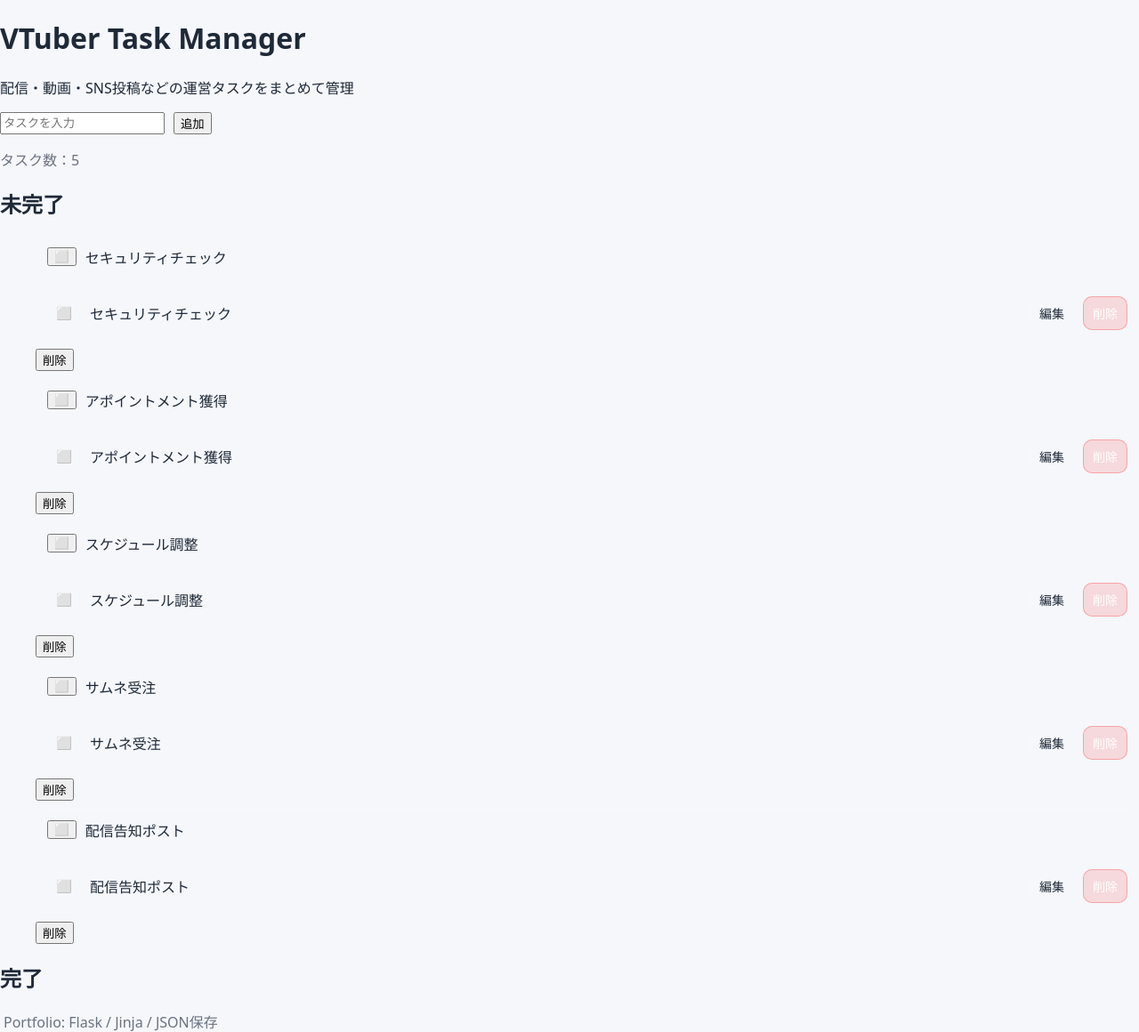
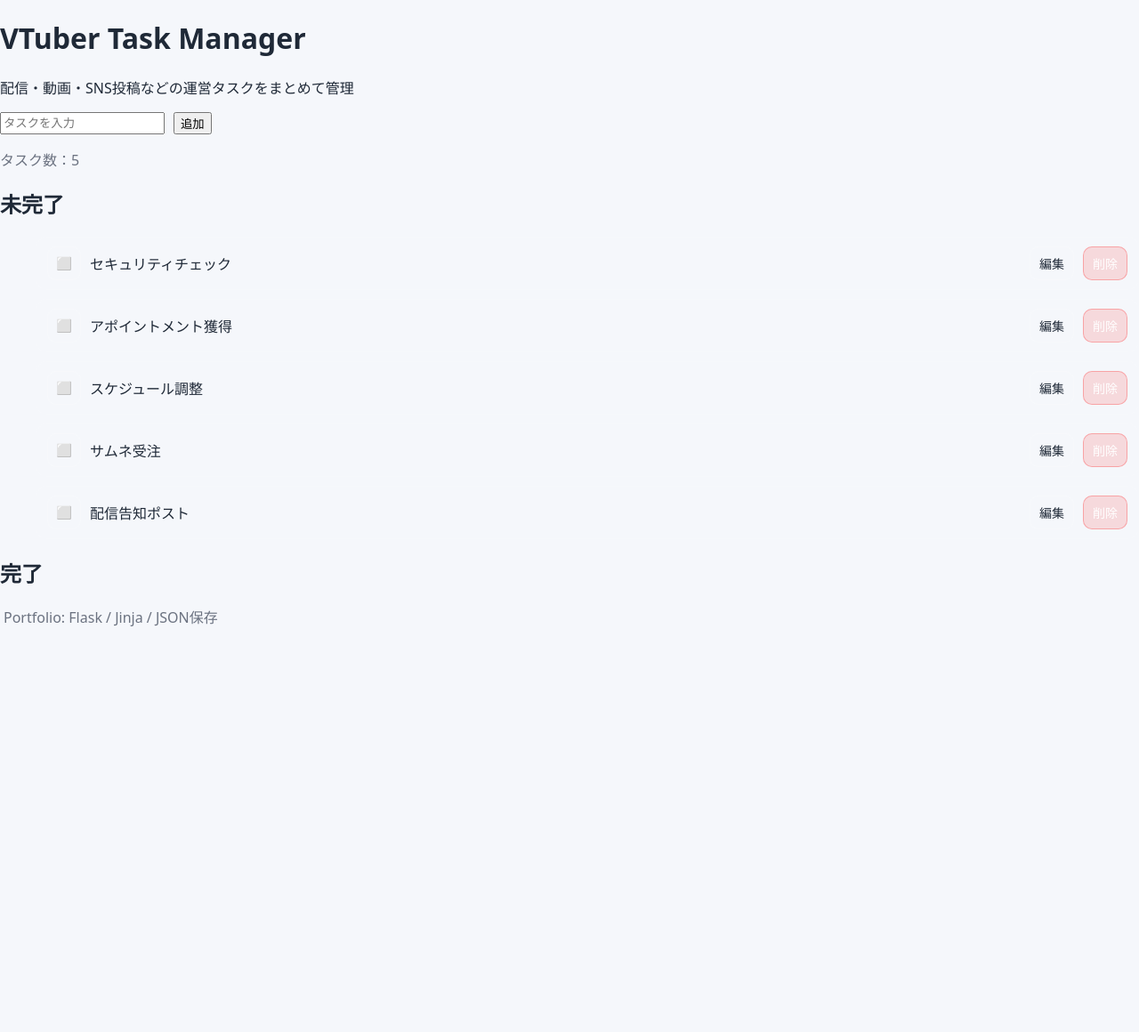
Before and after one commit to lvkfc1623-arch/vtuber-task-manager, a Flask app: page / in a window 1280 px wide. Shown: the whole page at 89% size. After the commit the page ends 704 px from the top, so only its background shows below. Run offline with Flask 3, Linux system fonts and the light colour scheme.

Commit message:
Fix duplicate controls in unfinished tasks

```diff
--- a/templates/index.html
+++ b/templates/index.html
@@ -25,22 +25,16 @@
         {% if not t.done %}
         <li class="task">
             <form class="inline" action="{{ url_for('toggle', task_id=loop.index0) }}" method="post">
-                <button class="icon" type="submit" title="完了/未完了">⬜</button>
-            </form>
-
-            <span class="text">{{ t.text }}</span>
-
-        <li class="task">
-            <form class="inline" action="{{ url_for('toggle', task_id=loop.index0) }}" method="post">
                 <button class="btn icon" type="submit" title="完了/未完了">⬜</button>
             </form>
 
             <span class="text">{{ t.text }}</span>
 
-            <!-- ▼ 編集モード切り替え（JSなし） -->
+            <!-- 編集トグル（JSなし） -->
             <input type="checkbox" id="edit-{{ loop.index0 }}" class="edit-toggle">
             <label class="btn" for="edit-{{ loop.index0 }}">編集</label>
 
+            <!-- 編集フォーム：普段は非表示 -->
             <form class="inline edit-form" action="{{ url_for('edit', task_id=loop.index0) }}" method="post">
                 <input class="edit-input" name="task" value="{{ t.text }}" maxlength="80" />
                 <button class="btn primary" type="submit">保存</button>
@@ -49,11 +43,6 @@
             <form class="inline" action="{{ url_for('delete', task_id=loop.index0) }}" method="post">
                 <button class="btn danger" type="submit">削除</button>
             </form>
-        </li>
-
-        <form class="inline" action="{{ url_for('delete', task_id=loop.index0) }}" method="post">
-            <button class="danger" type="submit">削除</button>
-        </form>
         </li>
         {% endif %}
         {% endfor %}
@@ -65,13 +54,13 @@
         {% if t.done %}
         <li class="task done">
             <form class="inline" action="{{ url_for('toggle', task_id=loop.index0) }}" method="post">
-                <button class="icon" type="submit" title="完了/未完了">✅</button>
+                <button class="btn icon" type="submit" title="完了/未完了">✅</button>
             </form>
 
             <span class="text">{{ t.text }}</span>
 
             <form class="inline" action="{{ url_for('delete', task_id=loop.index0) }}" method="post">
-                <button class="danger" type="submit">削除</button>
+                <button class="btn danger" type="submit">削除</button>
             </form>
         </li>
         {% endif %}
```
